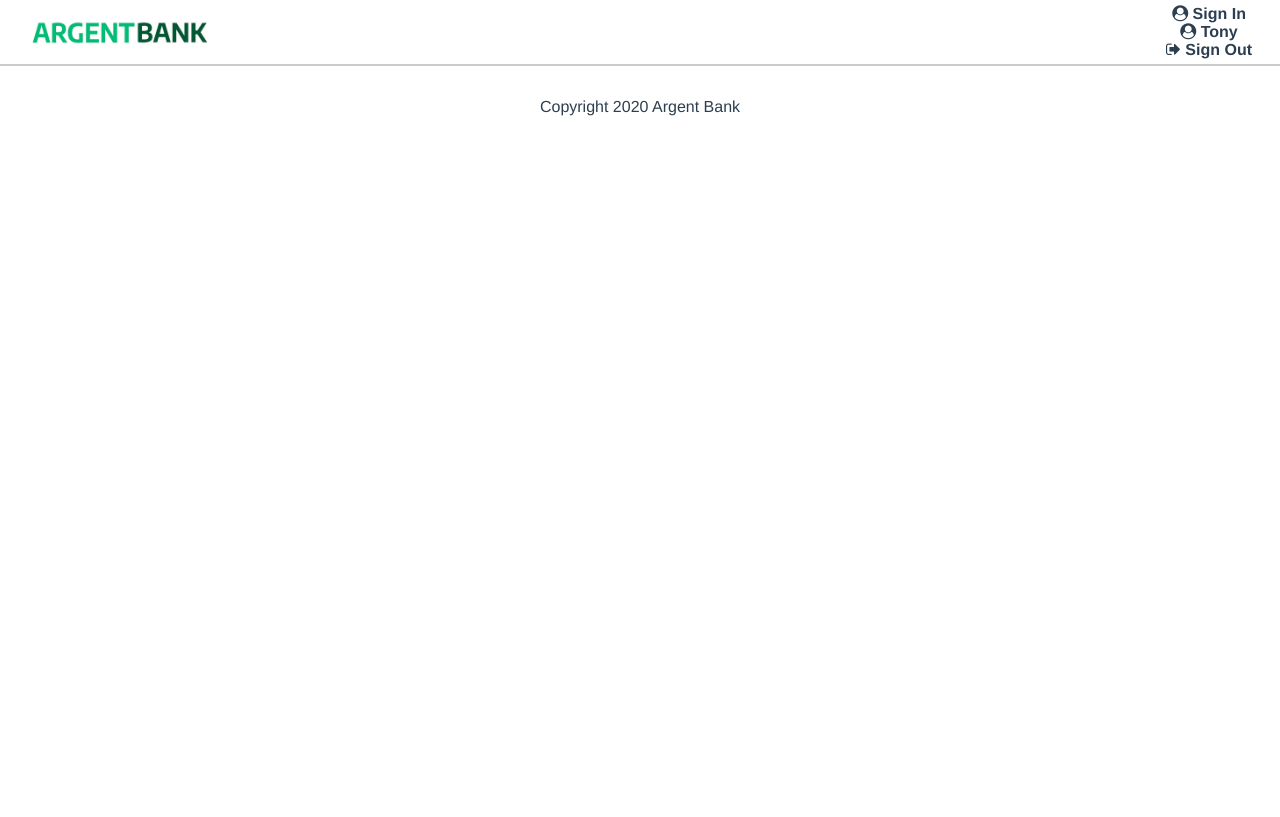
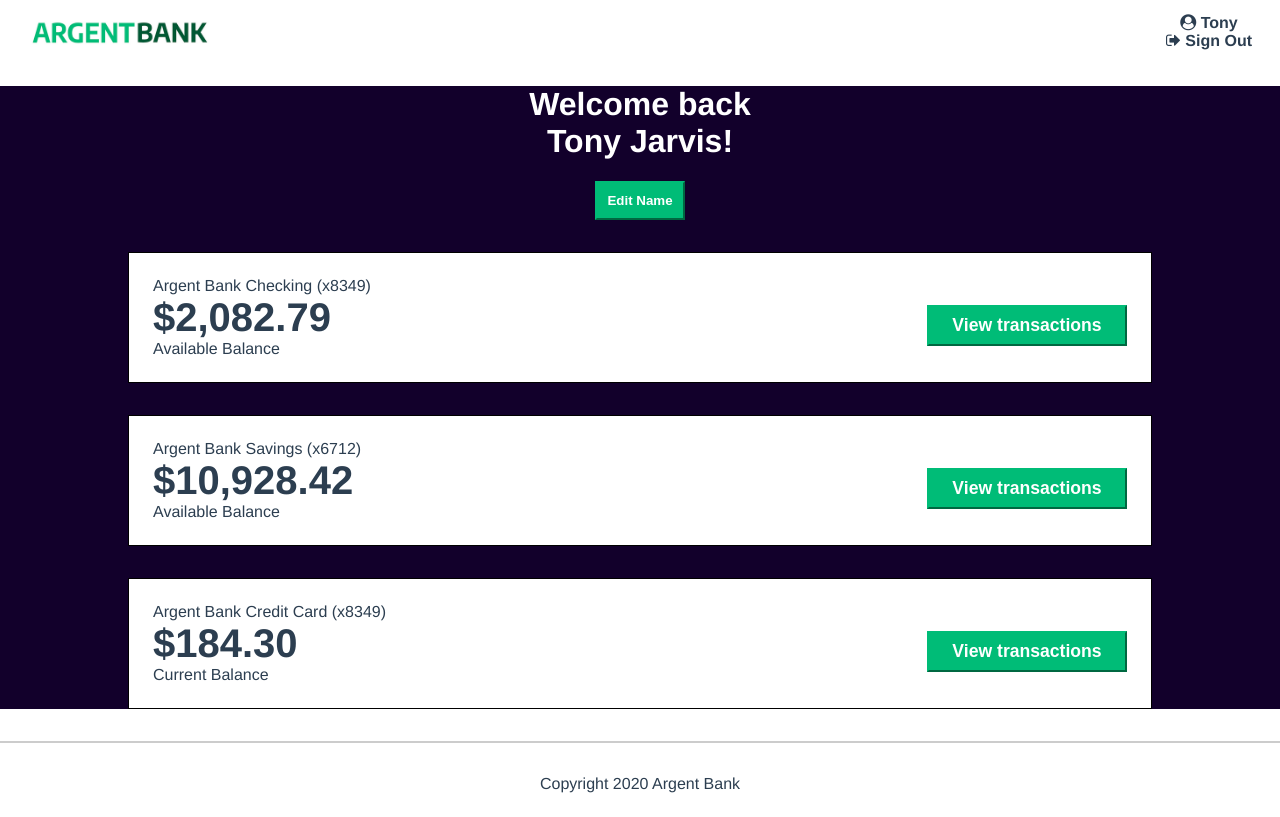
Before and after one commit to fanjatiana/fanjatianaPavageau_13_17-02-2022, a React (Create React App) app: page /user in a window 1280 px wide. Built offline with nearby package versions, Linux system fonts and the light colour scheme.

Commit message:
part2.mise en place des composants react + codeReview

```diff
--- /dev/null
+++ b/src/components/Account.tsx
@@ -0,0 +1,18 @@
+import React from 'react';
+
+const Account = (props : {title:string, value:string, status:string}) => {
+    return (
+        <section className="account">
+                <div className="account-content-wrapper">
+                    <h3 className="account-title">{props.title}</h3>
+                    <p className="account-amount">{props.value}</p>
+                    <p className="account-amount-description">{props.status}</p>
+                </div>
+                <div className="account-content-wrapper cta">
+                    <button className="transaction-button">View transactions</button>
+                </div>
+            </section>
+    );
+};
+
+export default Account;
--- a/src/components/LinksList.tsx
+++ b/src/components/LinksList.tsx
@@ -1,60 +1,33 @@
 import React from 'react';
 import SignLink from "../components/SignLink"
-
+import { infosNavLinksIfIsLoging, infosNavLinksIfIsNoLoging } from "../js/arrays.js"
 
 const LinksList = () => {
-    /*const url = window.location;
-    const userUrl = url.href
-    console.log(userUrl)*/
+    const isLoging: boolean = true; // gestion du state
 
-    //if (userUrl) {
-       return (<div>
-            <SignLink
-                href="/sign-in"
-                class="main-nav-item"
-                display="block"
-                classIcon="fa fa-user-circle"
-                text=" Sign In" />
-
-            <SignLink
-                href="/user"
-                class="main-nav-item"
-                display="block"
-                classIcon="fa fa-user-circle"
-                text=" Tony" />
-
-            <SignLink
-                href="/"
-                class="main-nav-item"
-                display="block"
-                classIcon="fa fa-sign-out"
-                text=" Sign Out" />
-        </div>)
-    /*}else{
-        return (<div>
-        <SignLink
-            href="/sign-in"
-            class="main-nav-item"
-            display="block"
-            classIcon="fa fa-user-circle"
-            text=" Sign In" />
-
-        <SignLink
-            href="/user"
-            class="main-nav-item"
-            display="none"
-            classIcon="fa fa-user-circle"
-            text=" Tony" />
-
-        <SignLink
-            href="/"
-            class="main-nav-item"
-            display="none"
-            classIcon="fa fa-sign-out"
-            text=" Sign Out" />
-    </div>)
-    }*/
-
+    return <div>
+        {
+            isLoging ?
+                infosNavLinksIfIsLoging.map((obj) =>
+                    <SignLink
+                        href={obj.href}
+                        class={obj.class}
+                        display={obj.display}
+                        classIcon={obj.classIcon}
+                        text={obj.text}
+                    />
+                )
+                :
+                infosNavLinksIfIsNoLoging.map((obj) =>
+                    <SignLink
+                        href={obj.href}
+                        class={obj.class}
+                        display={obj.display}
+                        classIcon={obj.classIcon}
+                        text={obj.text}
+                    />)
+        }
+    </div >
 }
 
 
--- a/src/components/Nav.tsx
+++ b/src/components/Nav.tsx
@@ -3,9 +3,7 @@ import { NavLink } from 'react-router-dom';
 import Logo from '../images/argentBankLogo.png'
 import LinksList from "../components/LinksList"
 
-
 const Nav = () => {
-
     return (
         <nav className="main-nav">
             <NavLink to="/" className="main-nav-logo" >
--- a/src/components/SignLink.tsx
+++ b/src/components/SignLink.tsx
@@ -9,7 +9,6 @@ const SignLink = (props: { href: string, class: string, classIcon: string, displ
                 {props.text}
             </NavLink>
         </>
-
     )
 };
 
--- /dev/null
+++ b/src/containers/MainUserPage.tsx
@@ -0,0 +1,25 @@
+import React from 'react';
+import Account from "../components/Account";
+import { dataAccount } from "../js/arrays.js"
+
+const MainUserPage = () => {
+    return (
+        <main className="main bg-dark">
+            <div className="header">
+                <h1>Welcome back<br />Tony Jarvis!</h1>
+                <button className="edit-button">Edit Name</button>
+            </div>
+            <h2 className="sr-only">Accounts</h2>
+            {
+                dataAccount.map((obj) =>
+                    <Account
+                        title={obj.title}
+                        value={obj.value}
+                        status={obj.status}
+                    />)
+            }
+        </main>
+    );
+};
+
+export default MainUserPage;
--- /dev/null
+++ b/src/js/arrays.js
@@ -0,0 +1,65 @@
+export const infosNavLinksIfIsLoging = [
+    {
+        href: "/sign-in",
+        class: "main-nav-item",
+        display: "none",
+        classIcon: "fa fa-user-circle",
+        text: " Sign In"
+    },
+    {
+        href: "/user",
+        class: "main-nav-item",
+        display: "block",
+        classIcon: "fa fa-user-circle",
+        text: " Tony"
+    },
+    {
+        href: "/",
+        class: "main-nav-item",
+        display: "block",
+        classIcon: "fa fa-sign-out",
+        text: " Sign Out"
+    }
+];
+
+export const infosNavLinksIfIsNoLoging = [
+    {
+        href: "/sign-in",
+        class: "main-nav-item",
+        display: "block",
+        classIcon: "fa fa-user-circle",
+        text: " Sign In"
+    },
+    {
+        href: "/user",
+        class: "main-nav-item",
+        display: "none",
+        classIcon: "fa fa-user-circle",
+        text: " Tony"
+    },
+    {
+        href: "/",
+        class: "main-nav-item",
+        display: "none",
+        classIcon: "fa fa-sign-out",
+        text: " Sign Out"
+    }
+]
+
+export const dataAccount = [
+    {
+        title : "Argent Bank Checking (x8349)",
+        value : "$2,082.79",
+        status : "Available Balance"
+    },
+    {
+        title : "Argent Bank Savings (x6712)",
+        value : "$10,928.42",
+        status : "Available Balance"
+    },
+    {
+        title : "Argent Bank Credit Card (x8349)",
+        value : "$184.30",
+        status : "Current Balance"
+    }
+]
--- a/src/pages/User.tsx
+++ b/src/pages/User.tsx
@@ -1,11 +1,11 @@
 import React from 'react';
-
+import MainUserPage from '../containers/MainUserPage'
 
 
 const User = () => {
     return (
         <>
-
+            <MainUserPage />
         </>
     );
 };
```
